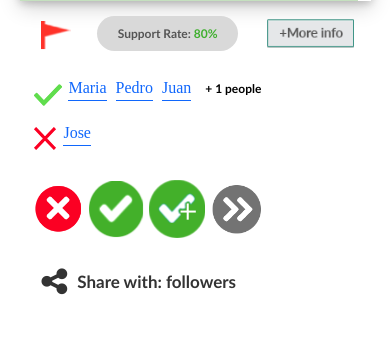
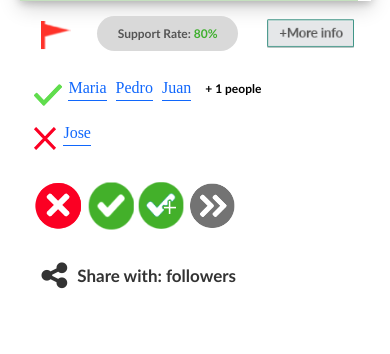
Before and after one commit to jlopezvi/Consensus, a Flask app: page /home in a window 390 px wide. Shown: the part 723-1077 px from the top of the page. After the commit the page ends 1012 px from the top, so only its background shows below. Run offline with Flask 2, Linux system fonts and the light colour scheme; some libraries are stand-ins or nearby versions; some web fonts are replaced.

Commit message:
Changed Icons home and newsfeed proposal

```diff
--- a/static/css/adaptive.css
+++ b/static/css/adaptive.css
@@ -210,6 +210,12 @@
 	.newsfeed--header {
     	font-size: 12px;
 	}
+	.home--followers {
+		width: 75%;
+	}
+	.home--share--icons div:first-child{
+		width: 70%;
+	}
 	.newsfeed--goals {
 		margin-left: -17px;
     	top: 3px;
@@ -226,6 +232,12 @@
 	}
 	.newsfeed--share--icons img {
     	width: 60px;
+	}
+	.newsfeed--share--icons img:nth-child(2) {
+    	width: 50px!important;
+	}
+	.newsfeed--share--icons img:nth-child(3) {
+		width: 47px!important;
 	}
 	.newsfeed--followers p {
     	font-size: 16px;
@@ -614,6 +626,14 @@
     	width: 70%;
 	}
 }
+@media only screen and (max-width: 420px) {
+	.home--followers {
+		width: 100%;
+	}
+	.home--share--icons div:first-child{
+		width: 100%;
+	}
+}
 @media only screen and (max-width: 410px) {
 	.newsfeed--header .newsfeed--charge, .home--header .home--charge {
     	width: 45%;
--- a/templates/home.html
+++ b/templates/home.html
@@ -112,9 +112,9 @@
 			<div class="col-sm-12 home--share--icons">
 				<div class="col-sm-6" style="padding:0;">
 					<img src="{{ url_for('static',filename='images/x-icon.png') }}">
-					<img src="{{ url_for('static',filename='images/check-icon.png') }}">
-					<img src="{{ url_for('static',filename='images/checkmark.png') }}">
-					<img src="{{ url_for('static',filename='images/ignore-icon.png') }}">
+					<img style="width: 50px;" src="{{ url_for('static',filename='images/check-icon.png') }}">
+					<img style="width: 48px;" src="{{ url_for('static',filename='images/checkmark.png') }}">
+					<img style="width: 55px;" src="{{ url_for('static',filename='images/ignore-icon.png') }}">
 				</div>
 				<div class="col-sm-6 home--followers">
 					<i class="fa fa-share-alt"></i>
--- a/templates/login/newsfeed.html
+++ b/templates/login/newsfeed.html
@@ -98,8 +98,8 @@
 				<div class="col-sm-12 newsfeed--share--icons">
 					<div class="col-sm-6" style="padding:0;">
 						<img src="{{ url_for('static',filename='images/x-icon.png') }}">
-						<img src="{{ url_for('static',filename='images/check-icon.png') }}">
-						<img src="{{ url_for('static',filename='images/checkmark.png') }}">
+						<img style="width: 65px;" src="{{ url_for('static',filename='images/check-icon.png') }}">
+						<img style="width: 62px;" src="{{ url_for('static',filename='images/checkmark.png') }}">
 						<img src="{{ url_for('static',filename='images/ignore-icon.png') }}">
 					</div>
 					<div class="col-sm-6 newsfeed--followers">
```
Also changed, not shown: static/images/CHECK..png (added).
